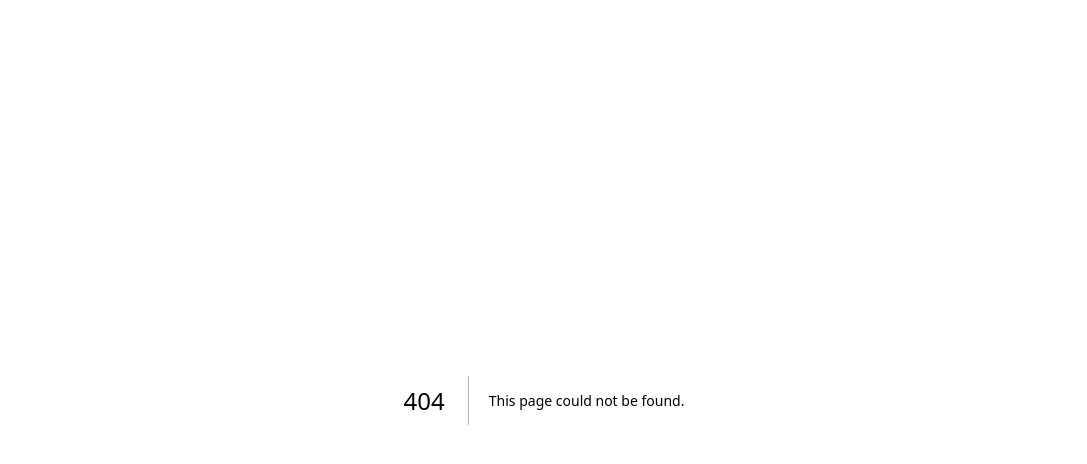
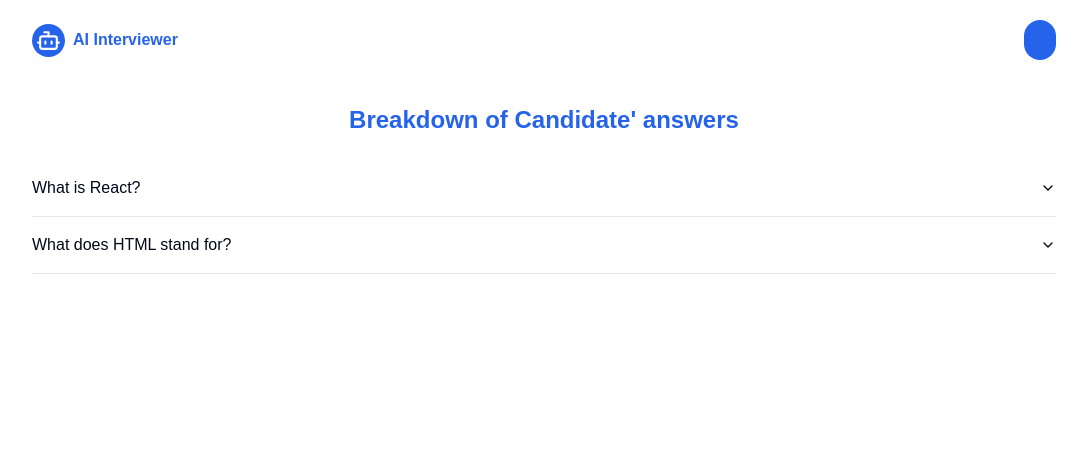
Before and after one commit to HimanshuS1nha/AI-Interviewer, a Next.js app: page /dashboard/interviews/1/results/1 in a window 1280 px wide. Before the commit this address had no page. Shown: the top 464 px of the page, without its empty margins (96-1183 px from the left). Built offline with nearby package versions, Linux system fonts and the light colour scheme; no server answers.

Commit message:
New page added

```diff
--- /dev/null
+++ b/src/app/dashboard/interviews/[interviewId]/results/[candidateId]/page.tsx
@@ -0,0 +1,31 @@
+import {
+  Accordion,
+  AccordionContent,
+  AccordionItem,
+  AccordionTrigger,
+} from "@/components/ui/accordion";
+
+const CandidateResults = () => {
+  return (
+    <section className="mt-6 flex flex-col gap-y-6">
+      <h1 className="text-2xl text-primary font-semibold text-center">
+        Breakdown of Candidate&apos; answers
+      </h1>
+
+      <Accordion type="single" collapsible className="w-full">
+        <AccordionItem value="item-1">
+          <AccordionTrigger>What is React?</AccordionTrigger>
+          <AccordionContent>
+            React is an open source JavaScript library.
+          </AccordionContent>
+        </AccordionItem>
+        <AccordionItem value="item-2">
+          <AccordionTrigger>What does HTML stand for?</AccordionTrigger>
+          <AccordionContent>Hyper Text Markup Language</AccordionContent>
+        </AccordionItem>
+      </Accordion>
+    </section>
+  );
+};
+
+export default CandidateResults;
--- a/src/app/dashboard/interviews/[interviewId]/results/page.tsx
+++ b/src/app/dashboard/interviews/[interviewId]/results/page.tsx
@@ -2,6 +2,8 @@
 
 import { ColumnDef } from "@tanstack/react-table";
 import { EllipsisVertical } from "lucide-react";
+import { useParams } from "next/navigation";
+import Link from "next/link";
 
 import { DataTable } from "@/components/ui/data-table";
 import {
@@ -20,6 +22,8 @@ type CandidateResults = {
 };
 
 const InterviewResults = () => {
+  const params = useParams() as { interviewId: string };
+
   const columns: ColumnDef<CandidateResults>[] = [
     {
       accessorKey: "email",
@@ -37,6 +41,7 @@ const InterviewResults = () => {
     {
       header: "Actions",
       cell: ({ row }) => {
+        const data = row.original;
         return (
           <DropdownMenu>
             <DropdownMenuTrigger>
@@ -45,7 +50,13 @@ const InterviewResults = () => {
             <DropdownMenuContent>
               <DropdownMenuLabel>Actions</DropdownMenuLabel>
               <DropdownMenuSeparator />
-              <DropdownMenuItem>View</DropdownMenuItem>
+              <DropdownMenuItem asChild>
+                <Link
+                  href={`/dashboard/interviews/${params.interviewId}/results/${data.id}`}
+                >
+                  View
+                </Link>
+              </DropdownMenuItem>
             </DropdownMenuContent>
           </DropdownMenu>
         );
```
